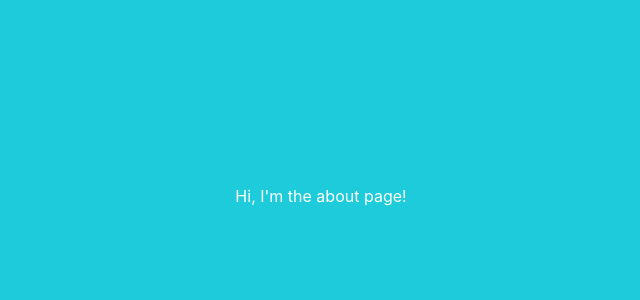
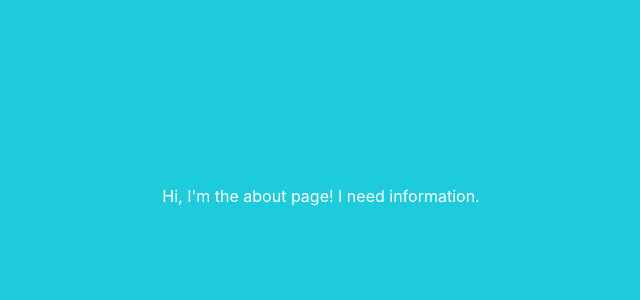
Before and after one commit to FutureWave-Technologies-LLC/Future-Wave-Website, a React (Vite) app: page /about-us in a window 1280 px wide. Shown: the top 300 px of the page, without its empty margins (319-959 px from the left). Built offline with nearby package versions, Linux system fonts and the light colour scheme.

Commit message:
Update AboutPage.tsx

```diff
--- a/src/pages/AboutPage.tsx
+++ b/src/pages/AboutPage.tsx
@@ -3,7 +3,7 @@ import React from "react";
 function AboutPage() {
     return (
         <>
-            <p>Hi, I'm the about page!</p>
+            <p>Hi, I'm the about page! I need information.</p>
         </>
     );
 }
```
